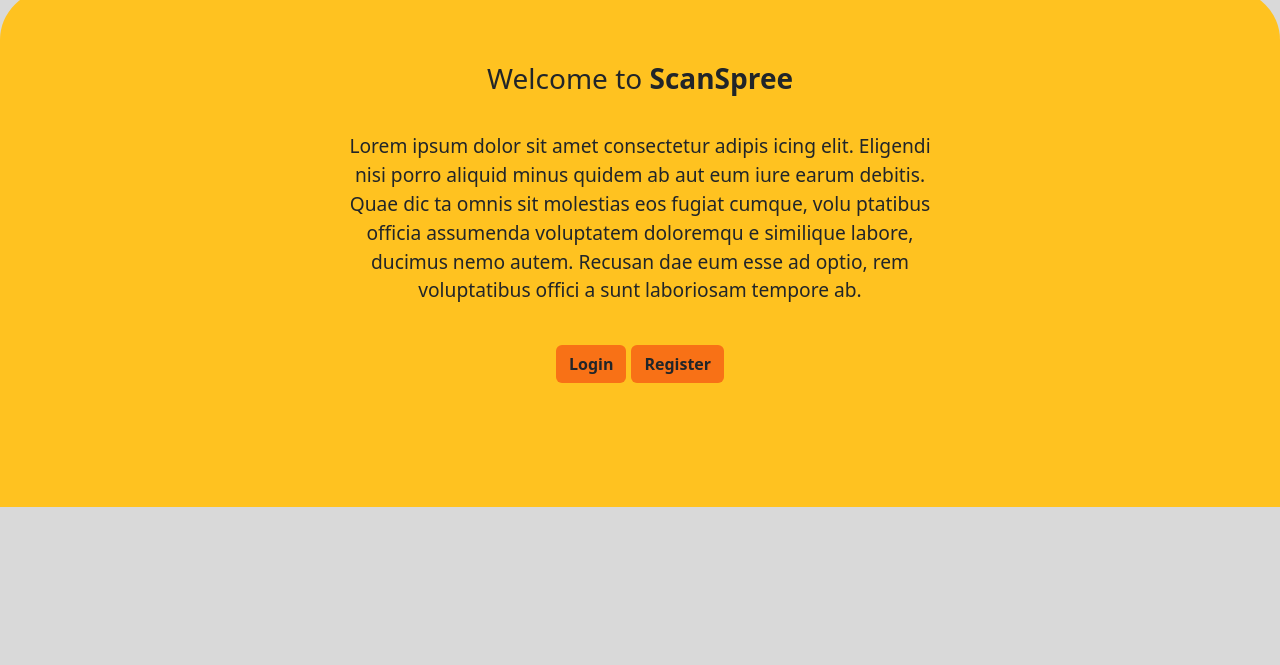
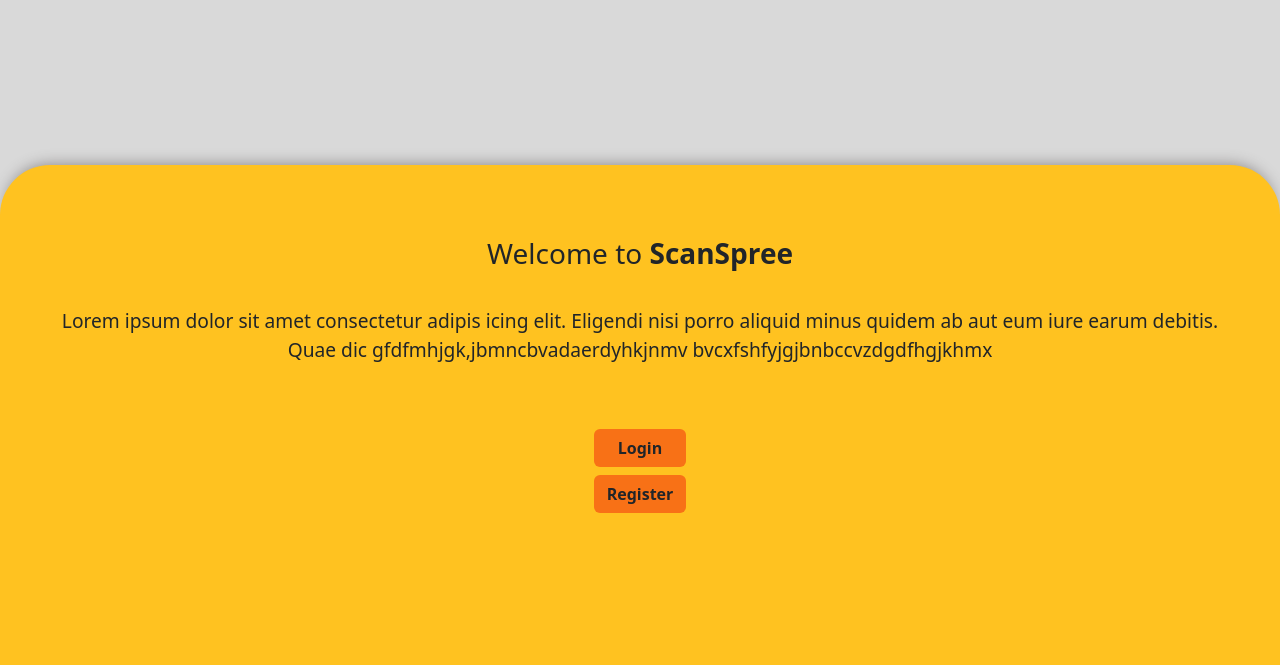
Before and after one commit to scanspree/project, a PHP site: page /project/User/homepg.php in a window 1280 px wide. Shown: the part 135-800 px from the top of the page. Run offline with PHP 8.4, Linux system fonts and the light colour scheme.

Commit message:
version4

```diff
--- a/Project/User/homepg.php
+++ b/Project/User/homepg.php
@@ -18,49 +18,42 @@
 
 <body>
 
-    <nav class="navbar vh-15">
+    <nav class="navbar fixed-top">
         <div class="container col-sm-1 justify-content-center">
             <a class="navbar-brand" id="logo" href="#">
-                <img src="Logo.png" alt="ScanSpree" width="500" height="120" class="d-inline-block align-text-top  ">
+                <img src="images/Logo.png" alt="ScanSpree" width="200" height="70" class="d-inline-block align-text-top  ">
 
             </a>
         </div>
 
 </nav>
 
-    <div class=" vh-25 container-fluid " >
-        <br><br><br>
-        <div class="row justify-content-center">
-
-            <div class="col-md-6 text-center" id="col1">
+    <div class="container-fluid fixed-bottom" >
+        <br>
+        <div class="row justify-content-center p-4 p-md-5">
+            <div class="col-md-12 col-sm-12 col-12 text-center" id="col1">
                 <h3>Welcome to <strong>ScanSpree</strong></h1>
                     <br>
                     <p>
                         Lorem ipsum dolor sit amet consectetur adipis
                         icing elit. Eligendi nisi porro aliquid minus
                         quidem ab aut eum iure earum debitis. Quae dic
-                        ta omnis sit molestias eos fugiat cumque, volu
-                        ptatibus officia assumenda voluptatem doloremqu
-                        e similique labore, ducimus nemo autem. Recusan
-                        dae eum esse ad optio, rem voluptatibus offici
-                        a sunt laboriosam tempore ab.
-                    </p>
+                        gfdfmhjgk,jbmncbvadaerdyhkjnmv bvcxfshfyjgjbnbccvzdgdfhgjkhmx
+                        </p>
             </div>
 
         </div>
 
-        <br>
         <div class="row">
-            <div class="col-3 "></div>
-            <div class="col-6 text-center " id="col1">
-                <a class="btn " id="btn" href="login.php" role="button"><b>Login</b></a>
-                <a class="btn " id="btn" href="reg.php" role="button"><b>Register</b></a>
+            <div class="text-center d-grid gap-2" id="col1">
+                <button class="btn " id="btn" href="login.php" role="button"><b>Login</b></button>
+                <button class="btn " id="btn" href="reg.php" role="button"><b>Register</b></button>
             </div>
-            <div class="col-3"></div>
         </div>
 
 
     </div>
+
 </body>
 
 </html>
--- a/Project/User/style1.css
+++ b/Project/User/style1.css
@@ -10,7 +10,7 @@
 }
 .navbar
 {
-    height: 115px;
+    height: 180px;
     background-color: #d9d9d9;
     justify-content: center;
 
@@ -32,27 +32,32 @@
 
 }
 div.vh-75.container-fluid{
-    height:517px;
+
     border-top-left-radius: 50px;
     border-top-right-radius: 50px;
     background-color:#FFC220;
     margin-top: 10px;
     padding-bottom: 10px;
+    box-shadow: 0 -4px 2px -2px rgb(136, 133, 133);
+
 }
 div.container-fluid{
-    height:517px;
+
     border-top-left-radius: 50px;
     border-top-right-radius: 50px;
     background-color:#FFC220;
     margin-top: 10px;
     padding-bottom: 10px;
+    box-shadow: 0 -6px 15px -6px rgb(136, 133, 133);
+    height:500px;
 }
 body.container-fluid{
     background-color: #d9d9d9;
+
+
 }
 body{
     background-color: #d9d9d9;
-
 }
 #btn
 {
```
